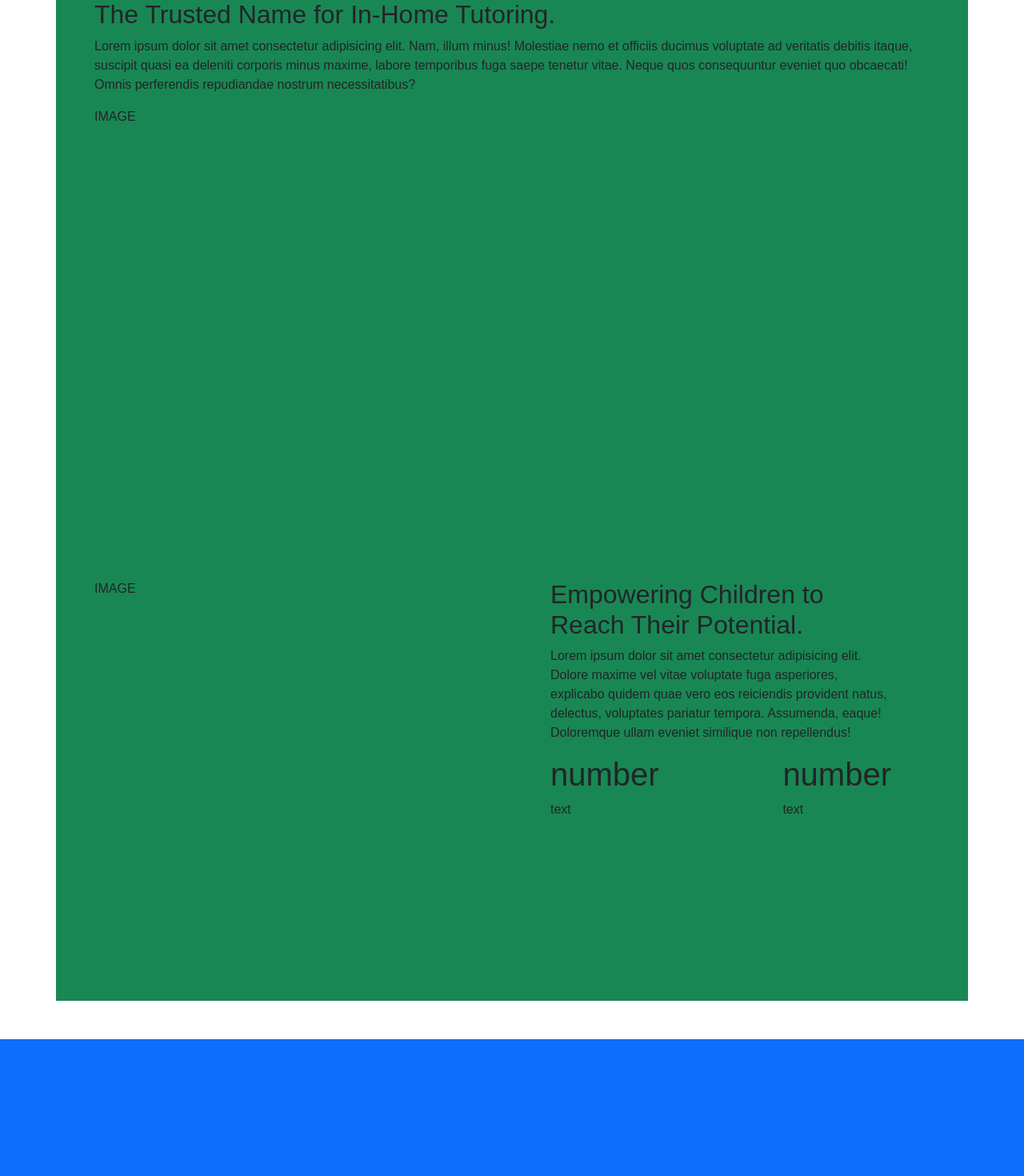
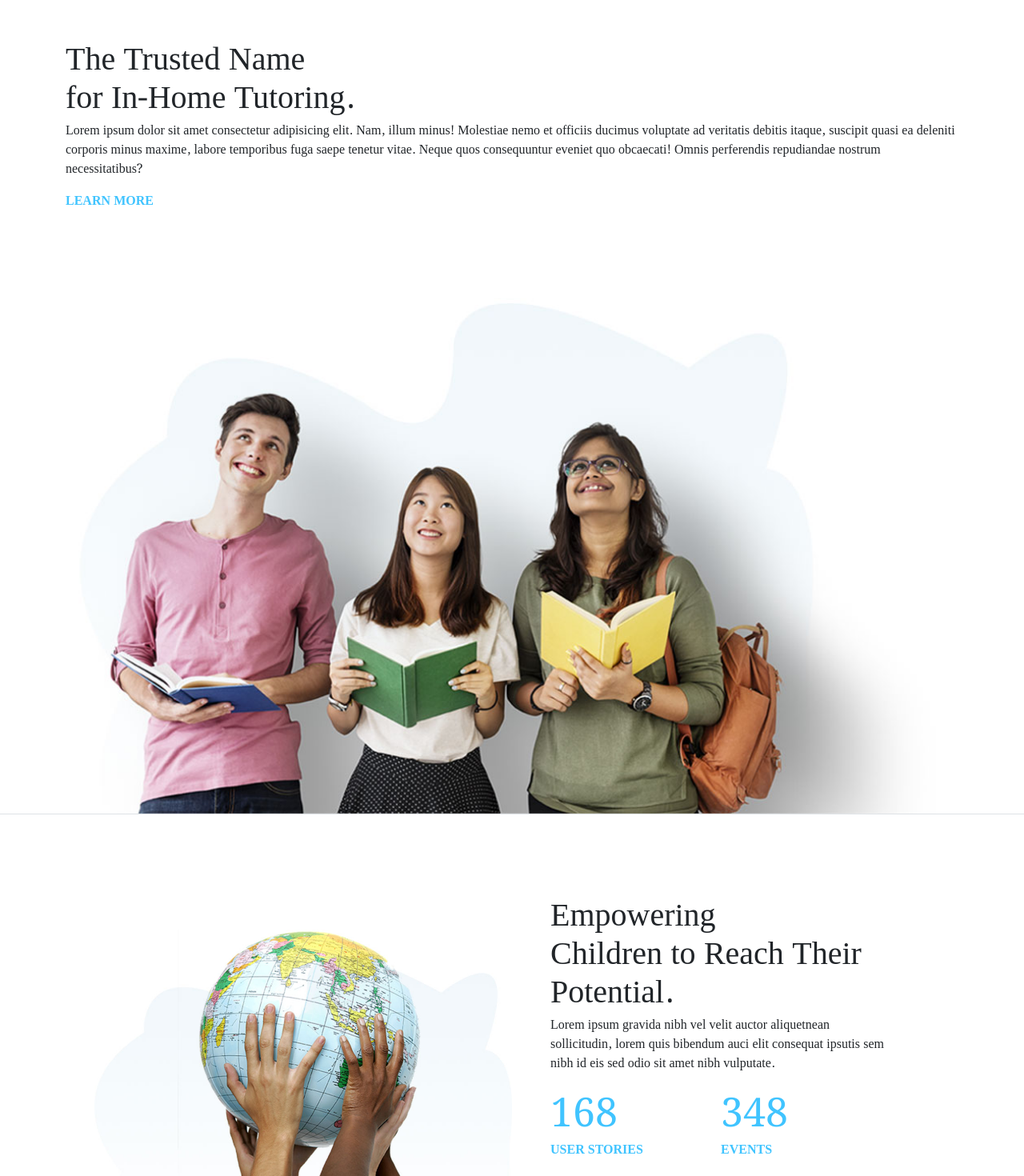
Before and after one commit to D4riu5/proj-html-vuejs, a Vue app: page / in a window 1280 px wide. Shown: the part 960-2430 px from the top of the page at 80% size. Built offline with nearby package versions, Linux system fonts and the light colour scheme.

Commit message:
V 0.5 - added: MainTutoring content - added: intersectionObserver on user stories and events (numbers are increased when their divs get in viewport)

```diff
--- a/index.html
+++ b/index.html
@@ -6,6 +6,10 @@
     <title>iAcademy</title>
     <!-- favicon -->
     <link rel="icon" href="/src/assets/img/logo/logo-mini.png">
+    <!-- FONT -->
+    <link rel="preconnect" href="https://fonts.googleapis.com">
+    <link rel="preconnect" href="https://fonts.gstatic.com" crossorigin>
+    <link href="https://fonts.googleapis.com/css2?family=Montserrat:wght@100;400;700&family=Noto+Serif+Khojki:wght@400;500;600;700&display=swap" rel="stylesheet">
   </head>
 
   <body class="position-relative">
--- a/src/components/AppHeader.vue
+++ b/src/components/AppHeader.vue
@@ -59,8 +59,8 @@ export default {
             justify-content: center;
             align-items: center;
             font-size: 10px;
-            top: 5px;
-            right: -2px;
+            top: 7px;
+            right: -1px;
         }
 
         .fa-magnifying-glass{
@@ -68,6 +68,3 @@ export default {
         }
     }
 </style>
-
-
-#f2f8fc
--- a/src/components/Main/MainCategories.vue
+++ b/src/components/Main/MainCategories.vue
@@ -19,7 +19,7 @@ export default {
 
 
 <template>
-    <div class="container p-4 my-3 d-flex justify-content-between">
+    <div class="container p-5 my-3 d-flex justify-content-between">
         <div v-for="category in store.categories" class="p-xl-5 p-4 my_category-container">
             <div class="position-relative">
                 <img class="mb-2" :src="`src/assets/img/misc${category.image}`" :alt="category.text">
--- a/src/components/Main/MainTutoring.vue
+++ b/src/components/Main/MainTutoring.vue
@@ -8,61 +8,97 @@ export default {
     },
     data() {
         return {
-            store
+            store,
+            userStoriesCount: 0,
+            eventsCount: 0,
+            targetUserStoriesCount: 168,
+            targetEventsCount: 348,
         }
     },
     methods:{
-
+        countUp() {
+            let interval = setInterval(() => {
+                if (this.userStoriesCount < this.targetUserStoriesCount) {
+                    this.userStoriesCount = this.userStoriesCount + 3;
+                }
+                if (this.eventsCount < this.targetEventsCount) {
+                    this.eventsCount = this.eventsCount + 3;
+                }
+                if (this.userStoriesCount === this.targetUserStoriesCount && this.eventsCount === this.targetEventsCount)
+                {
+                clearInterval(interval);
+                }
+            }, 20);
+        }
+    },
+    mounted() {
+        const observer = new IntersectionObserver((entries) => {
+            if (entries[0].isIntersecting) {
+                this.countUp();
+                observer.disconnect();
+            }
+        });
+        observer.observe(this.$refs.counterStarter);
     },
 }
 </script>
 
 
 <template>
-    <div class="container my_tutoring-container bg-success p-5">
+    <div class="container pt-5">
 
         <h2>
-            The Trusted Name for In-Home Tutoring.
+            The Trusted Name <br> for In-Home Tutoring.
         </h2>
         <p>
             Lorem ipsum dolor sit amet consectetur adipisicing elit. Nam, illum minus! Molestiae nemo et officiis ducimus voluptate ad veritatis debitis itaque, suscipit quasi ea deleniti corporis minus maxime, labore temporibus fuga saepe tenetur  vitae. Neque quos consequuntur eveniet quo obcaecati! Omnis perferendis repudiandae nostrum necessitatibus?
         </p>
+        <a href="#nogo" class="fw-bold">
+            LEARN MORE
+        </a>
 
-        <div class="debug-height1">
-            IMAGE
+        <div class="mt-5">
+            <img class="my_img-1" src="../../assets/img/misc/h5-img-1.jpg" alt="tutoring img 1">
         </div>
+    </div>
+    <div class="border-bottom">
+
+    </div>
+    <div class="container p-5">
 
         <div class="d-flex py-5">
-            <div class="w-50 debug-height1">
-                IMAGE
+
+            <div class="w-50">
+                <img class="my_img-2 py-5" src="../../assets/img/misc/h5-img-2.jpg" alt="tutoring img 2">
             </div>
-            <div class="w-50 debug-height1 px-5">
+            <div class="w-50 px-5">
                 <h2>
-                    Empowering Children to Reach Their Potential.
+                    Empowering <br> Children to Reach Their Potential.
                 </h2>
                 <p>
-                    Lorem ipsum dolor sit amet consectetur adipisicing elit. Dolore maxime vel vitae voluptate fuga asperiores, explicabo quidem quae vero eos reiciendis provident natus, delectus, voluptates pariatur tempora. Assumenda, eaque! Doloremque ullam eveniet similique non repellendus!
+                    Lorem ipsum gravida nibh vel velit auctor aliquetnean sollicitudin, lorem quis bibendum auci elit consequat ipsutis sem nibh id eis sed odio sit amet nibh vulputate.
                 </p>
                 <div class="d-flex justify-content-between">
-                    <div>
-                        <h1>
-                            number
-                        </h1>
-                        <div>
-                            text
+                    <div class="w-50" ref="counterStarter">
+                        <h3>
+                            {{ userStoriesCount }}
+                        </h3>
+                        <div class="fw-bold">
+                            USER STORIES
                         </div>
                     </div>
 
-                    <div>
-                        <h1>
-                            number
-                        </h1>
-                        <div>
-                            text
+                    <div class="w-50">
+                        <h3>
+                            {{ eventsCount }}
+                        </h3>
+                        <div class="fw-bold">
+                            EVENTS
                         </div>
                     </div>
                 </div>
             </div>
+
         </div>
 
     </div>
@@ -71,16 +107,31 @@ export default {
 
 <style lang="scss" scoped>
     @use "../../styles/partials/variables.scss" as *;
-
-    .my_tutoring-container{
-        height: 1300px;
+    //  TEXT
+    h2{
+        font-size: 40px;
     }
 
-    .debug-height1{
-        height: 45%;
+    h3{
+        font-size: 50px;
     }
 
-    .debug-height2{
-        height: 30%;
+    h3, h3 + div{
+        color: $lighterBlue;
     }
+
+    a{
+        color: $lighterBlue;
+        text-decoration: none;
+    }
+
+    // IMGS
+    .my_img-1{
+        width: 100%;
+    }
+    .my_img-2{
+        width: 100%;
+    }
+
+
 </style>
--- a/src/styles/main.scss
+++ b/src/styles/main.scss
@@ -1,6 +1,7 @@
 @import "partials/reset";
 @import "partials/variables.scss";
 
-body{
-    // background-color: black;
+*{
+    font-family: 'Montserrat', sans-serif;
+    font-family: 'Noto Serif Khojki', serif;
 }
```
Also changed, not shown: src/assets/img/misc/h5-img-1.jpg (added), src/assets/img/misc/h5-img-2.jpg (added).
